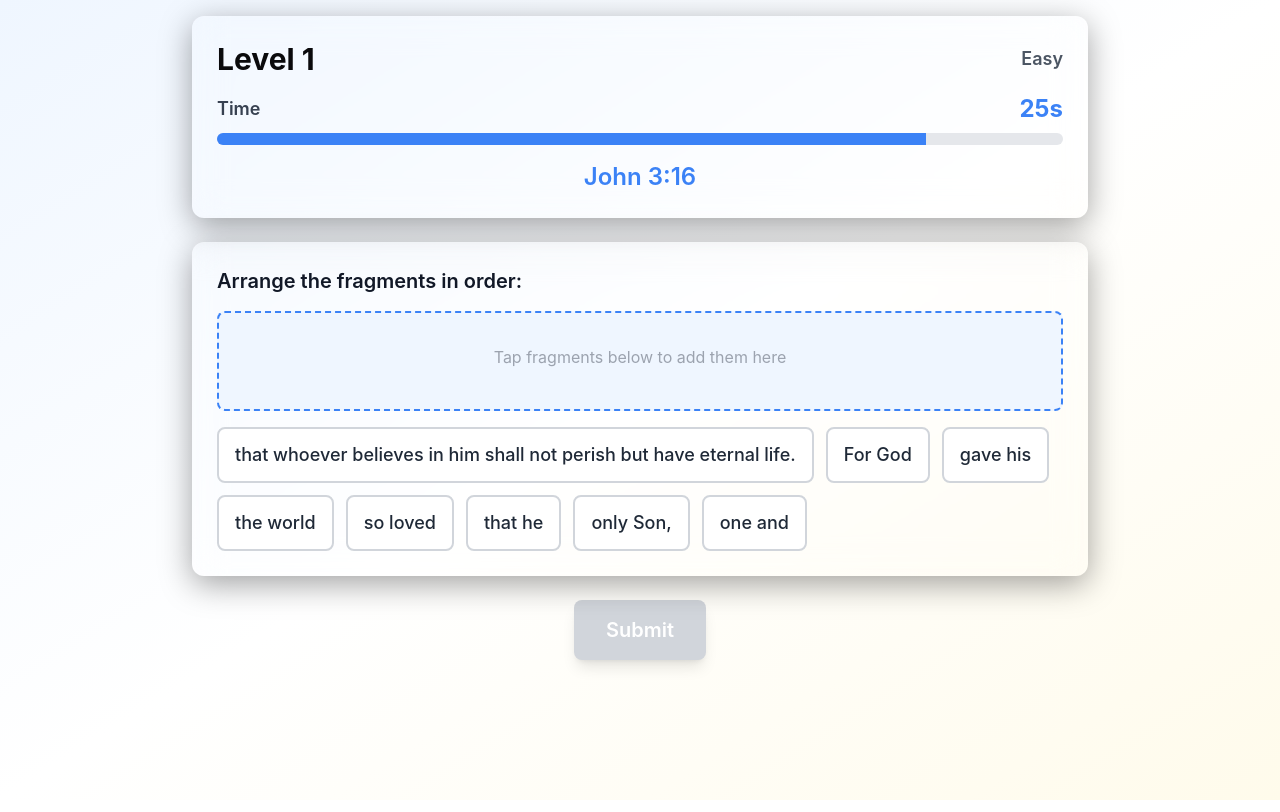
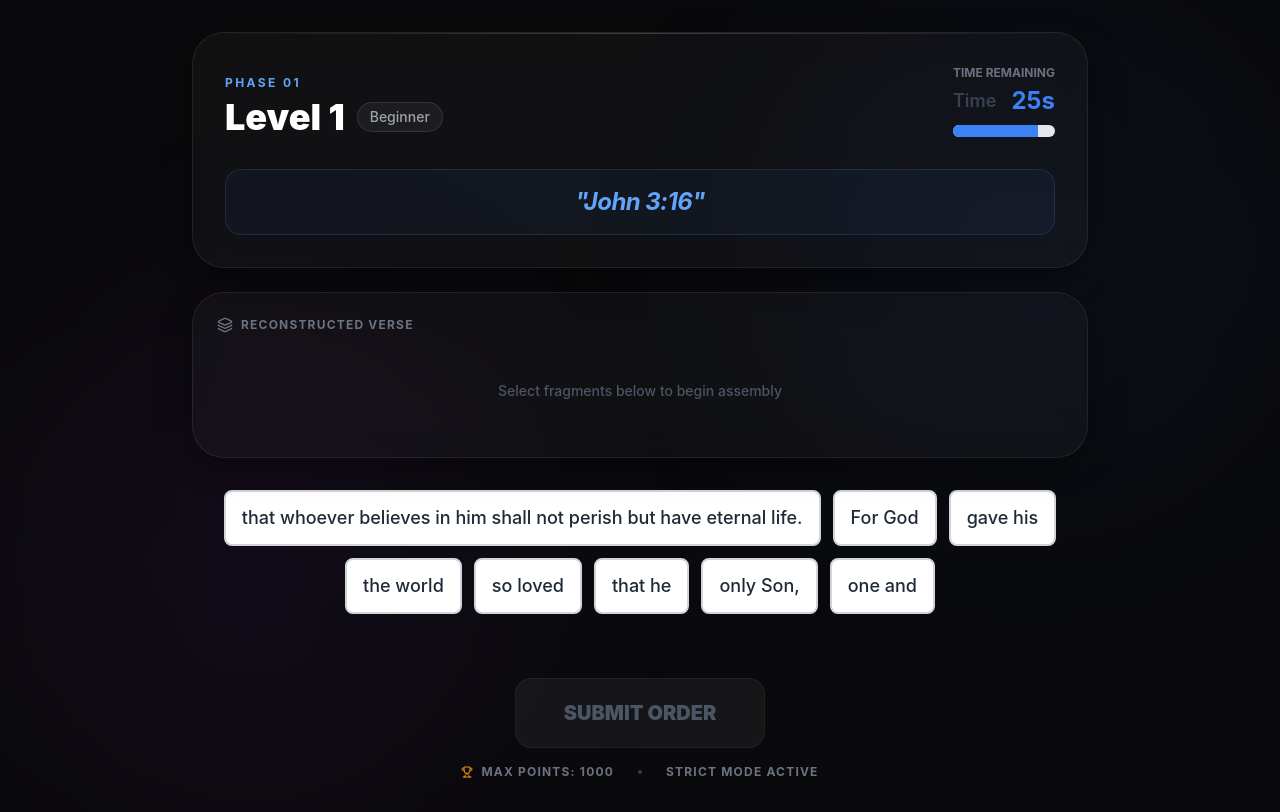
Before and after one commit to dariogeorge21/verse-order, a Next.js app: page /level/1 in a window 1280 px wide. Built offline with nearby package versions, Linux system fonts and the light colour scheme.

Commit message:
enhanced level page

```diff
--- a/app/level/[levelNumber]/page.tsx
+++ b/app/level/[levelNumber]/page.tsx
@@ -12,6 +12,8 @@ import {
 import { calculateLevelScore } from "@/utils/scoring";
 import { FragmentDraggable } from "@/components/FragmentDraggable";
 import { LevelTimer } from "@/components/LevelTimer";
+import { motion, AnimatePresence } from "framer-motion";
+import { Hash, Layers, Trophy, CheckCircle2, AlertCircle } from "lucide-react";
 
 const LEVEL_TIME = 30;
 
@@ -32,14 +34,11 @@ export default function LevelPage() {
   const [selectedOrder, setSelectedOrder] = useState<Fragment[]>([]);
   const [timeRemaining, setTimeRemaining] = useState(LEVEL_TIME);
   const [isSubmitted, setIsSubmitted] = useState(false);
-  const [feedback, setFeedback] = useState<"correct" | "incorrect" | null>(
-    null
-  );
+  const [feedback, setFeedback] = useState<"correct" | "incorrect" | null>(null);
   const [showFullReference, setShowFullReference] = useState(true);
   const [referenceOptions, setReferenceOptions] = useState<string[]>([]);
   const [selectedReference, setSelectedReference] = useState<string>("");
 
-  // Initialize level
   useEffect(() => {
     if (![1, 2, 3].includes(levelNumber)) {
       router.push("/");
@@ -47,36 +46,24 @@ export default function LevelPage() {
     }
 
     setCurrentLevel(levelNumber as 1 | 2 | 3);
-
-    // Get verse based on difficulty
-    const difficulty =
-      levelNumber === 1 ? "easy" : levelNumber === 2 ? "medium" : "hard";
+    const difficulty = levelNumber === 1 ? "easy" : levelNumber === 2 ? "medium" : "hard";
     const selectedVerse = getRandomVerse(difficulty);
     setVerse(selectedVerse);
     setCurrentVerse(selectedVerse);
 
-    // Split into fragments
     const verseFragments = splitVerseIntoFragments(selectedVerse.text);
     const shuffled = shuffleFragments(verseFragments);
     setFragments(shuffled);
 
-    // Level 2: Show partial reference initially, then full at 15 seconds
     if (levelNumber === 2) {
       setShowFullReference(false);
-      const timer = setTimeout(() => {
-        setShowFullReference(true);
-      }, 15000); // Show full reference at 15 seconds
+      const timer = setTimeout(() => setShowFullReference(true), 15000);
       return () => clearTimeout(timer);
     }
 
-    // Level 3: Generate reference options
     if (levelNumber === 3) {
       const otherVerses = getRandomVerses(4, [selectedVerse.id]);
-      const options = [
-        selectedVerse.reference,
-        ...otherVerses.map((v) => v.reference),
-      ];
-      // Shuffle options
+      const options = [selectedVerse.reference, ...otherVerses.map((v) => v.reference)];
       const shuffledOptions = [...options].sort(() => Math.random() - 0.5);
       setReferenceOptions(shuffledOptions);
     }
@@ -92,58 +79,34 @@ export default function LevelPage() {
   };
 
   const handleTimeout = () => {
-    if (!verse) return;
+    if (!verse || isSubmitted) return;
     setIsSubmitted(true);
-    const correct = false;
-    const score = calculateLevelScore(
-      0,
-      levelNumber === 1 ? "easy" : levelNumber === 2 ? "medium" : "hard",
-      correct
-    );
+    const score = calculateLevelScore(0, levelNumber === 1 ? "easy" : levelNumber === 2 ? "medium" : "hard", false);
     addLevelScore({
       level: levelNumber === 1 ? "easy" : levelNumber === 2 ? "medium" : "hard",
       score,
       timeRemaining: 0,
-      correct,
+      correct: false,
     });
     setFeedback("incorrect");
-    setTimeout(() => {
-      proceedToNext();
-    }, 2500);
+    setTimeout(proceedToNext, 2500);
   };
 
-  // Timer
   useEffect(() => {
     if (isSubmitted || timeRemaining <= 0) return;
-
-    const timer = setInterval(() => {
-      setTimeRemaining((prev) => {
-        if (prev <= 1) {
-          return 0;
-        }
-        return prev - 1;
-      });
-    }, 1000);
-
+    const timer = setInterval(() => setTimeRemaining((prev) => Math.max(0, prev - 1)), 1000);
     return () => clearInterval(timer);
   }, [isSubmitted, timeRemaining]);
 
-  // Handle timeout separately
   useEffect(() => {
-    if (timeRemaining === 0 && !isSubmitted && verse) {
-      handleTimeout();
-    }
-    // eslint-disable-next-line react-hooks/exhaustive-deps
+    if (timeRemaining === 0 && !isSubmitted && verse) handleTimeout();
   }, [timeRemaining, isSubmitted, verse]);
 
   const handleFragmentClick = (fragment: Fragment) => {
     if (isSubmitted) return;
-
-    // Remove if already selected
     if (selectedOrder.some((f) => f.id === fragment.id)) {
       setSelectedOrder(selectedOrder.filter((f) => f.id !== fragment.id));
     } else {
-      // Add to selection
       setSelectedOrder([...selectedOrder, fragment]);
     }
   };
@@ -151,202 +114,194 @@ export default function LevelPage() {
   const handleSubmit = () => {
     if (isSubmitted || !verse) return;
 
-    // Level 3: Check both fragment order and reference
     if (levelNumber === 3) {
-      if (!selectedReference) {
-        alert("Please select a Bible reference");
-        return;
-      }
+      if (!selectedReference) return;
       if (selectedReference !== verse.reference) {
         setIsSubmitted(true);
-        const score = calculateLevelScore(
-          timeRemaining,
-          "hard",
-          false
-        );
-        addLevelScore({
-          level: "hard",
-          score,
-          timeRemaining,
-          correct: false,
-        });
+        addLevelScore({ level: "hard", score: 0, timeRemaining, correct: false });
         setFeedback("incorrect");
-        setTimeout(() => {
-          proceedToNext();
-        }, 2500);
+        setTimeout(proceedToNext, 2500);
         return;
       }
     }
 
-    // Check fragment order
-    const correctOrder = fragments
-      .slice()
-      .sort((a, b) => a.originalIndex - b.originalIndex);
-    const isCorrect =
-      selectedOrder.length === correctOrder.length &&
-      selectedOrder.every(
-        (f, idx) => f.originalIndex === correctOrder[idx].originalIndex
-      );
+    const correctOrder = fragments.slice().sort((a, b) => a.originalIndex - b.originalIndex);
+    const isCorrect = selectedOrder.length === correctOrder.length &&
+                      selectedOrder.every((f, idx) => f.originalIndex === correctOrder[idx].originalIndex);
 
     setIsSubmitted(true);
-    const difficulty =
-      levelNumber === 1 ? "easy" : levelNumber === 2 ? "medium" : "hard";
+    const difficulty = levelNumber === 1 ? "easy" : levelNumber === 2 ? "medium" : "hard";
     const score = calculateLevelScore(timeRemaining, difficulty, isCorrect);
-    addLevelScore({
-      level: difficulty,
-      score,
-      timeRemaining,
-      correct: isCorrect,
-    });
+    addLevelScore({ level: difficulty, score, timeRemaining, correct: isCorrect });
     setFeedback(isCorrect ? "correct" : "incorrect");
-
-    setTimeout(() => {
-      proceedToNext();
-    }, 2500);
+    setTimeout(proceedToNext, 2500);
   };
 
   const getDisplayReference = () => {
     if (!verse) return "";
     if (levelNumber === 1) return verse.reference;
-    if (levelNumber === 2) {
-      if (showFullReference) return verse.reference;
-      const parts = verse.reference.split(" ");
-      return parts[0]; // Just the book name
-    }
-    return ""; // Level 3: no reference shown
+    if (levelNumber === 2) return showFullReference ? verse.reference : verse.reference.split(" ")[0];
+    return "";
   };
 
-  if (!verse) {
-    return (
-      <div className="min-h-screen flex items-center justify-center">
-        <div className="text-xl">Loading...</div>
-      </div>
-    );
-  }
+  if (!verse) return <div className="min-h-screen bg-[#0a0a0c] flex items-center justify-center text-white">Loading...</div>;
 
   return (
-    <div
-      className={`min-h-screen p-4 transition-colors duration-300 ${
-        feedback === "correct"
-          ? "animate-flash-green"
-          : feedback === "incorrect"
-          ? "animate-flash-red"
-          : "bg-gradient-to-br from-blue-50 via-white to-amber-50"
-      }`}
-    >
-      <div className="max-w-4xl mx-auto space-y-6">
-        {/* Header */}
-        <div className="glass-effect rounded-xl shadow-lg p-6">
-          <div className="flex justify-between items-center mb-4">
-            <h1 className="text-3xl font-bold text-church-dark">
-              Level {levelNumber}
-            </h1>
-            <div className="text-lg font-semibold text-gray-600">
-              {levelNumber === 1
-                ? "Easy"
-                : levelNumber === 2
-                ? "Medium"
-                : "Hard"}
+    <div className={`min-h-screen p-4 md:p-8 relative overflow-hidden transition-colors duration-500 bg-[#0a0a0c]`}>
+
+      {/* Dynamic Background Overlays */}
+      <div className="absolute inset-0 pointer-events-none">
+        <div className={`absolute inset-0 transition-opacity duration-1000 ${feedback === 'correct' ? 'bg-green-500/10 opacity-100' : feedback === 'incorrect' ? 'bg-red-500/10 opacity-100' : 'opacity-0'}`} />
+        <div className="absolute top-0 right-0 w-[500px] h-[500px] bg-blue-600/5 rounded-full blur-[120px]" />
+        <div className="absolute bottom-0 left-0 w-[500px] h-[500px] bg-purple-600/5 rounded-full blur-[120px]" />
+      </div>
+
+      <div className="max-w-4xl mx-auto space-y-6 relative z-10">
+
+        {/* --- Top Header Card --- */}
+        <motion.div
+          initial={{ y: -20, opacity: 0 }}
+          animate={{ y: 0, opacity: 1 }}
+          className="glass-effect rounded-[2rem] border border-white/10 p-6 md:p-8 shadow-2xl overflow-hidden relative"
+        >
+          {/* Subtle Shine */}
+          <div className="absolute top-0 left-0 right-0 h-[1px] bg-gradient-to-r from-transparent via-white/20 to-transparent" />
+
+          <div className="flex justify-between items-end mb-8">
+            <div className="space-y-1">
+              <span className="text-blue-400 text-xs font-bold tracking-[0.2em] uppercase">Phase 0{levelNumber}</span>
+              <h1 className="text-4xl font-black text-white flex items-center gap-3">
+                Level {levelNumber}
+                <span className="text-sm font-medium px-3 py-1 rounded-full bg-white/5 border border-white/10 text-gray-400">
+                  {levelNumber === 1 ? "Beginner" : levelNumber === 2 ? "Acolyte" : "Scholar"}
+                </span>
+              </h1>
+            </div>
+
+            <div className="text-right">
+              <p className="text-gray-500 text-xs uppercase font-bold mb-1">Time Remaining</p>
+              <LevelTimer seconds={timeRemaining} totalSeconds={LEVEL_TIME} />
             </div>
           </div>
 
-          <LevelTimer seconds={timeRemaining} totalSeconds={LEVEL_TIME} />
+          <AnimatePresence mode="wait">
+            {getDisplayReference() && (
+              <motion.div
+                initial={{ opacity: 0, scale: 0.95 }}
+                animate={{ opacity: 1, scale: 1 }}
+                className="py-4 px-6 rounded-2xl bg-blue-500/5 border border-blue-500/20 text-center"
+              >
+                <p className="text-2xl font-bold text-blue-400 tracking-tight italic">
+                  "{getDisplayReference()}"
+                </p>
+              </motion.div>
+            )}
+          </AnimatePresence>
+        </motion.div>
 
-          {getDisplayReference() && (
-            <div className={`mt-4 text-center transition-opacity duration-500 ${
-              levelNumber === 2 && !showFullReference ? "opacity-100" : "opacity-100"
-            }`}>
-              <p className="text-2xl font-semibold text-church-blue">
-                {getDisplayReference()}
-              </p>
-            </div>
-          )}
-        </div>
-
-        {/* Level 3: Reference Selection */}
+        {/* --- Level 3: Reference Selection --- */}
         {levelNumber === 3 && (
-          <div className="glass-effect rounded-xl shadow-lg p-6">
-            <h2 className="text-xl font-semibold mb-4 text-center">
-              Select the correct Bible reference:
+          <motion.div initial={{ opacity: 0 }} animate={{ opacity: 1 }} className="glass-effect rounded-[2rem] border border-white/10 p-8">
+            <h2 className="text-gray-400 text-sm font-bold uppercase tracking-widest mb-6 text-center flex items-center justify-center gap-2">
+              <Hash className="w-4 h-4" /> Identify the Source
             </h2>
-            <div className="grid grid-cols-1 md:grid-cols-2 gap-3">
+            <div className="grid grid-cols-1 md:grid-cols-2 gap-4">
               {referenceOptions.map((ref, idx) => (
                 <button
                   key={idx}
                   onClick={() => setSelectedReference(ref)}
                   disabled={isSubmitted}
-                  className={`
-                    px-4 py-3 rounded-lg border-2 transition-all touch-target
-                    ${
-                      selectedReference === ref
-                        ? "border-church-blue bg-blue-100 shadow-lg"
-                        : "border-gray-300 bg-white hover:border-church-blue"
-                    }
-                    ${isSubmitted ? "opacity-50 cursor-not-allowed" : ""}
-                  `}
+                  className={`relative group px-6 py-4 rounded-2xl border-2 transition-all duration-300 text-lg font-bold
+                    ${selectedReference === ref
+                      ? "border-blue-500 bg-blue-500/10 text-white shadow-[0_0_20px_rgba(59,130,246,0.2)]"
+                      : "border-white/5 bg-white/5 text-gray-500 hover:border-white/20 hover:text-gray-300"}`}
                 >
-                  <span className="text-lg font-medium">{ref}</span>
+                  {ref}
                 </button>
               ))}
             </div>
-          </div>
+          </motion.div>
         )}
 
-        {/* Fragment Selection Area */}
-        <div className="glass-effect rounded-xl shadow-lg p-6">
-          <h2 className="text-xl font-semibold mb-4">
-            Arrange the fragments in order:
-          </h2>
-          <div className="space-y-4">
-            {/* Selected fragments (in order) */}
-            <div className="min-h-[100px] p-4 bg-blue-50 rounded-lg border-2 border-dashed border-church-blue">
-              {selectedOrder.length > 0 ? (
-                <div className="flex flex-wrap gap-2">
-                  {selectedOrder.map((fragment, idx) => (
+        {/* --- Main Fragment Interaction Area --- */}
+        <div className="grid grid-cols-1 gap-6">
+
+          {/* Target Zone */}
+          <motion.div layout className="glass-effect rounded-[2rem] border-2 border-dashed border-white/10 p-6 min-h-[160px] bg-white/[0.02]">
+            <h2 className="text-gray-500 text-xs font-bold uppercase tracking-widest mb-4 flex items-center gap-2">
+              <Layers className="w-4 h-4" /> Reconstructed Verse
+            </h2>
+            <div className="flex flex-wrap gap-3">
+              <AnimatePresence>
+                {selectedOrder.map((fragment) => (
+                  <motion.div key={fragment.id} layoutId={fragment.id} initial={{ scale: 0.8, opacity: 0 }} animate={{ scale: 1, opacity: 1 }} exit={{ scale: 0.8, opacity: 0 }}>
                     <FragmentDraggable
-                      key={fragment.id}
                       fragment={fragment}
-                      isSelected={false}
+                      isSelected={true}
                       onClick={() => handleFragmentClick(fragment)}
                       isInOrder={false}
                     />
-                  ))}
+                  </motion.div>
+                ))}
+              </AnimatePresence>
+              {selectedOrder.length === 0 && (
+                <div className="w-full flex flex-col items-center justify-center py-8 text-gray-600">
+                  <p className="text-sm font-medium">Select fragments below to begin assembly</p>
                 </div>
-              ) : (
-                <p className="text-gray-400 text-center py-4">
-                  Tap fragments below to add them here
-                </p>
               )}
             </div>
+          </motion.div>
 
-            {/* Available fragments */}
-            <div className="flex flex-wrap gap-3">
-              {fragments.map((fragment) => {
-                const isSelected = selectedOrder.some((f) => f.id === fragment.id);
-                if (isSelected) return null;
-                return (
-                  <FragmentDraggable
-                    key={fragment.id}
-                    fragment={fragment}
-                    isSelected={false}
-                    onClick={() => handleFragmentClick(fragment)}
-                    isInOrder={false}
-                  />
-                );
-              })}
+          {/* Source Zone */}
+          <motion.div layout className="p-2">
+            <div className="flex flex-wrap justify-center gap-3">
+              <AnimatePresence>
+                {fragments.map((fragment) => {
+                  const isSelected = selectedOrder.some((f) => f.id === fragment.id);
+                  if (isSelected) return null;
+                  return (
+                    <motion.div key={fragment.id} layoutId={fragment.id} initial={{ opacity: 0 }} animate={{ opacity: 1 }} exit={{ opacity: 0 }}>
+                      <FragmentDraggable
+                        fragment={fragment}
+                        isSelected={false}
+                        onClick={() => handleFragmentClick(fragment)}
+                        isInOrder={false}
+                      />
+                    </motion.div>
+                  );
+                })}
+              </AnimatePresence>
             </div>
-          </div>
+          </motion.div>
         </div>
 
-        {/* Submit Button */}
-        <div className="text-center">
+        {/* --- Submit Action --- */}
+        <div className="pt-8 flex flex-col items-center gap-4">
           <button
             onClick={handleSubmit}
             disabled={isSubmitted || selectedOrder.length === 0}
-            className="px-8 py-4 bg-church-blue text-white rounded-lg font-semibold text-xl shadow-lg hover:bg-blue-600 active:bg-blue-700 disabled:bg-gray-300 disabled:cursor-not-allowed transition-colors touch-target"
+            className={`group relative px-12 py-5 rounded-2xl font-black text-xl transition-all duration-300 transform
+              ${isSubmitted || selectedOrder.length === 0
+                ? "bg-white/5 text-gray-600 cursor-not-allowed border border-white/5"
+                : "bg-white text-black hover:scale-105 active:scale-95 shadow-[0_20px_40px_rgba(255,255,255,0.1)] hover:shadow-[0_20px_50px_rgba(255,255,255,0.2)]"}`}
           >
-            {isSubmitted ? "Processing..." : "Submit"}
+            {isSubmitted ? (
+               <div className="flex items-center gap-3">
+                  {feedback === 'correct' ? <CheckCircle2 className="text-green-600" /> : <AlertCircle className="text-red-600" />}
+                  {feedback === 'correct' ? "PERFECT" : "RETRYING..."}
+               </div>
+            ) : "SUBMIT ORDER"}
+
+            {!isSubmitted && selectedOrder.length > 0 && (
+               <div className="absolute top-0 -inset-full h-full w-1/2 z-5 block transform -skew-x-12 bg-gradient-to-r from-transparent via-white/40 to-transparent group-hover:animate-shine" />
+            )}
           </button>
+
+          <div className="flex items-center gap-6 text-gray-500 text-xs font-bold uppercase tracking-widest">
+             <span className="flex items-center gap-2"><Trophy className="w-3 h-3 text-amber-500" /> Max Points: {levelNumber * 1000}</span>
+             <span className="w-1 h-1 rounded-full bg-white/20" />
+             <span>Strict Mode Active</span>
+          </div>
         </div>
       </div>
     </div>
```
